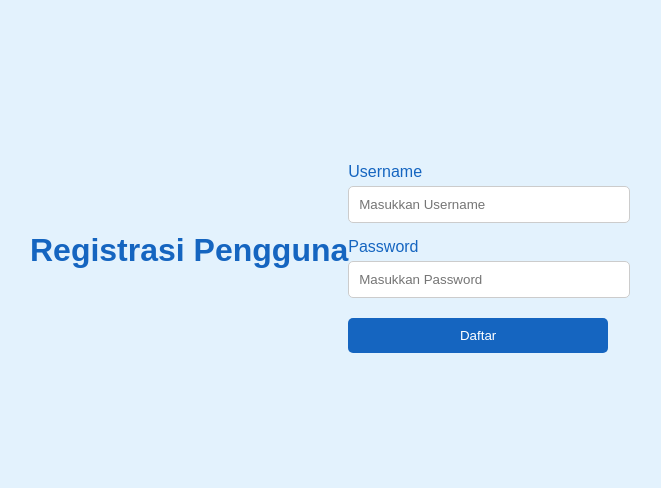
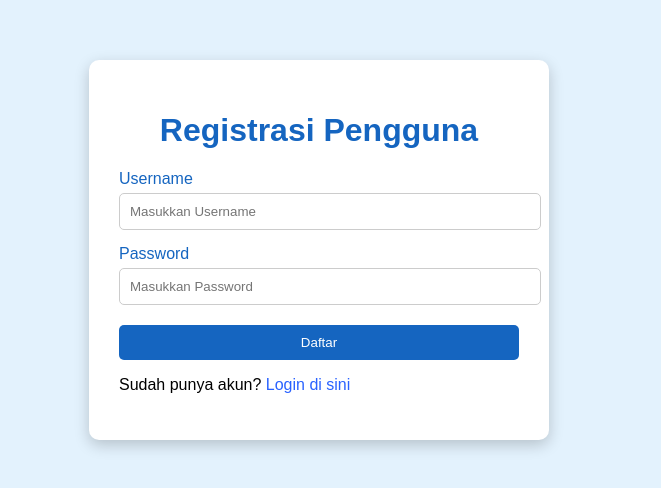
Before and after one commit to syifanr/praktikum-tcc-JWT, a plain HTML site: page fe/register.html in a window 1280 px wide. Shown: the part 158-646 px from the top of the page, without its empty margins (321-982 px from the left). Drawn offline with nearby package versions, Linux system fonts and the light colour scheme.

Commit message:
benerin tampilan

```diff
--- a/fe/register.html
+++ b/fe/register.html
@@ -1,9 +1,10 @@
+
 <!DOCTYPE html>
 <html lang="en">
 <head>
   <meta charset="UTF-8" />
   <meta name="viewport" content="width=device-width, initial-scale=1.0"/>
-  <title>Register</title>
+  <title>Register </title>
   <style>
     body {
       background: #e3f2fd;
@@ -54,12 +55,9 @@
       text-decoration: none;
     }
   </style>
-
-   <script src="js/utils.js"></script>
-    <script src="./js/axios.js"></script>
-    <script src="js/script.js"></script>
-  <script src="https://cdn.jsdelivr.net/npm/axios/dist/axios.min.js"></script>
-
+</head>
+<body>
+  <div class="container">
     <h1>Registrasi Pengguna</h1>
     <form id="registerForm">
       <label for="username">Username</label>
@@ -70,6 +68,11 @@
 
       <button type="submit">Daftar</button>
     </form>
+    <p>Sudah punya akun? <a href="login.html">Login di sini</a></p>
+  </div>
+
+  <!-- Pastikan urutan script benar -->
+  <script src="https://cdn.jsdelivr.net/npm/axios/dist/axios.min.js"></script>
   <script>
     document.getElementById("registerForm").addEventListener("submit", async (e) => {
       e.preventDefault();
```
Also changed, not shown: fe/login.html (+9 -6 lines). Lines whose indentation alone changed are shown as unchanged.
